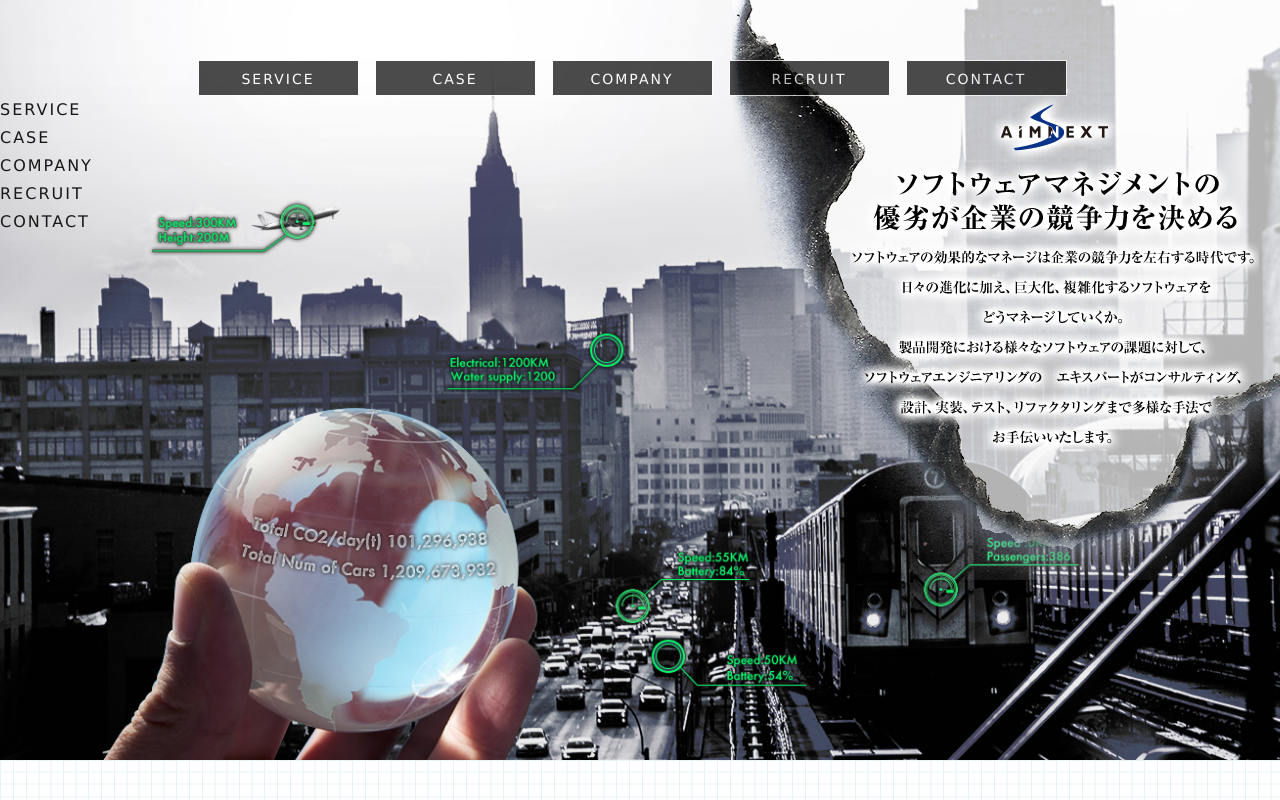
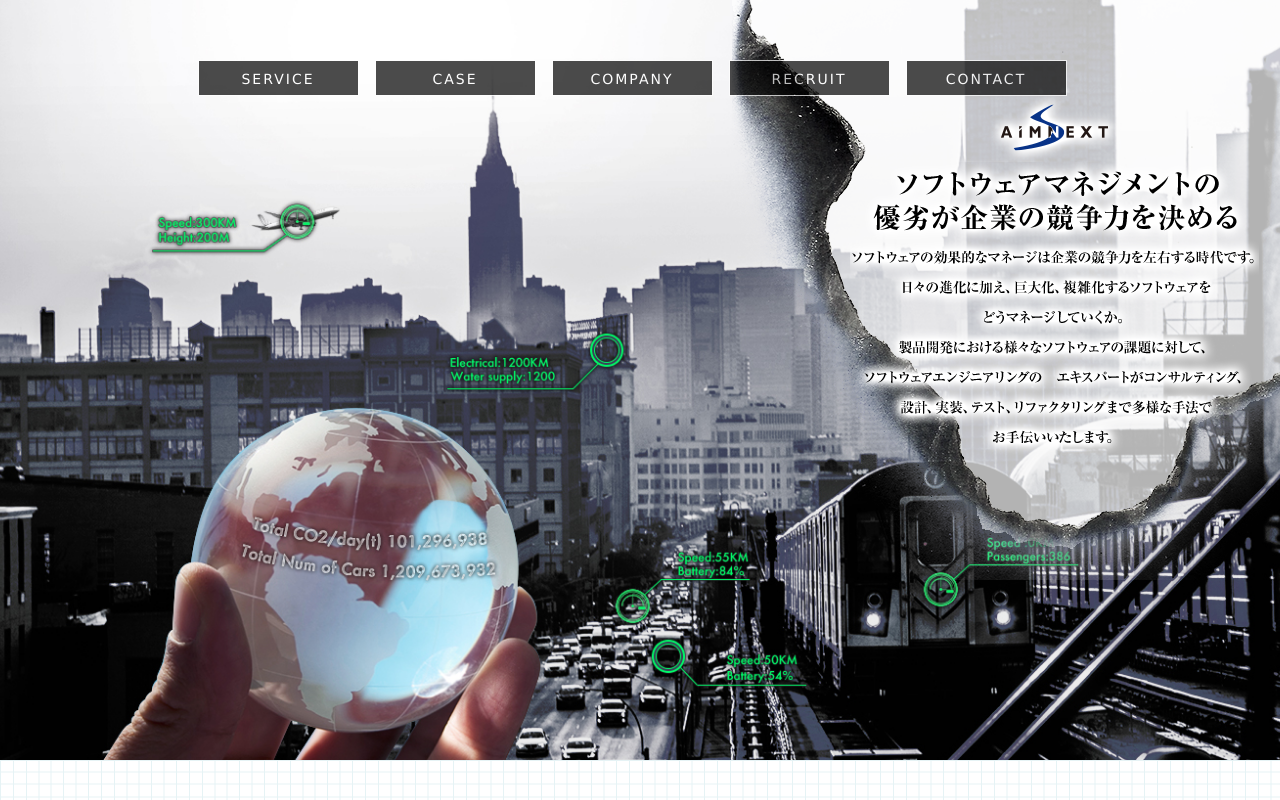
Before and after one commit to aim-kh/ImitationHomePage, a Next.js app: page /home in a window 1280 px wide. Shown: the top 800 px of the page. Built offline with nearby package versions, Linux system fonts and the light colour scheme.

Commit message:
一時保管

```diff
--- a/app/home/components/HomeHeader.tsx
+++ b/app/home/components/HomeHeader.tsx
@@ -22,27 +22,6 @@ export async function HomeHeader(){
             <ContentsMenu
                 CustomClassName="bg-black opacity-70 border-white text-[#fff] hover:opacity-40 mt-[60px]"
             />
-            <div>
-                <nav>
-                    <ul>
-                        <li> {/*href は後程修正 */}
-                            <Link href="./service/index.html">SERVICE</Link>
-                        </li>
-                        <li>
-                            <Link href="./case/index.html">CASE</Link>
-                        </li>
-                        <li>
-                            <Link href="./company/index.html">COMPANY</Link>
-                        </li>
-                        <li>
-                            <Link href="./recruit/index.html">RECRUIT</Link>
-                        </li>
-                        <li>
-                            <Link href="./contact.html">CONTACT</Link>
-                        </li>
-                    </ul>
-                </nav>
-            </div>
         </header>
     )
 }
--- a/components/Contents/BreadCrumbItem.tsx
+++ b/components/Contents/BreadCrumbItem.tsx
@@ -2,7 +2,7 @@ import { breadCrumbNameMap , breadCrumbTree} from "constants/bread_crumb_name_ma
 import Link from "next/link";
 
 
-export function breadCrumbItem () {
+export function BreadCrumbItem () {
     const breadCrumbItemList = Object.keys(breadCrumbNameMap);
 
     return(
--- a/components/Contents/BreadCrumbs.tsx
+++ b/components/Contents/BreadCrumbs.tsx
@@ -3,6 +3,7 @@ import { breadCrumbNameMap } from "constants/bread_crumb_name_map";
 import Link from "next/link";
 import { usePathname } from "next/navigation";
 import React from "react";
+import { BreadCrumbItem } from "./BreadCrumbItem";
 
 
 export function BreadCrumbs () {
@@ -10,6 +11,8 @@ export function BreadCrumbs () {
     const pathname = usePathname();
     const rawSegmentsList = decodeURI(pathname).substring(1).split("/"); // 先頭""以外のパス部分を分割
     const pathSegmentsList = [""].concat(rawSegmentsList); // 先頭に""を追加（HOME）
+    const [hoverdPath, setHoverdPath] = React.useState<string | null>(null); // ホバーしたパスを保存するための状態
+
     return(
         <div>
             <nav className="bg-[#1d1b2c] px-[16px] text-[#fff] h-[66px] flex items-center font-hirakaku tracking-[1.5px] text-[14px]">
@@ -17,6 +20,7 @@ export function BreadCrumbs () {
                     {pathSegmentsList.map((pathSegment, index) => {
                         const url = "/" + pathSegmentsList.slice(1, index + 1).join("/")
                         console.log(url)
+                        const breadCrumbItem = breadCrumbNameMap[url] // URLに対応する表示名を取得
                         const displayName = breadCrumbNameMap[url] || pathSegment // URLに対応する表示名を取得
 
                         return(
@@ -25,10 +29,18 @@ export function BreadCrumbs () {
                                     index !== 0 &&
                                     <span className="my-[12px] block mt-[9px] w-[8px] h-[8px] mx-[10px] border-t border-[#0094af] border-r border-[#0094af] rotate-45"></span>
                                 }
-                                <li className={`${index === pathSegmentsList.length - 1 ?  "bg-[#1c637a] border-[#1c637a] ": "hover:bg-[#1c637a] hover:opacity-70"} rounded-[3px] text-center text-[#fff] ml-[10px] px-[7px] py-[6px]`}>
-                                    <Link href={url}>
-                                            {displayName}
-                                    </Link>
+                                <li
+                                    className={`${index === pathSegmentsList.length - 1 ?  "bg-[#1c637a] border-[#1c637a] ": ""} rounded-[3px] text-[#fff] ml-[10px] px-[7px] py-[6px]`}
+                                    onMouseEnter={() => setHoverdPath(url)} // ホバーしたときの処理
+                                    onMouseLeave={() => setHoverdPath(null)} // ホバーが外れたときの処理
+                                >
+                                    <Link href={url} className={`${index === pathSegmentsList.length - 1 ? "": "hover:bg-[#1c637a] hover:opacity-70"} `}>{displayName}</Link>
+                                    {hoverdPath === url && index !== pathSegmentsList.length - 1 && (
+                                        <div className=" absolute mt-5000 opacity-1000 bg-[#1c637a]">
+                                            <BreadCrumbItem/>
+                                        </div>
+
+                                    )}
                                 </li>
                             </React.Fragment>
                         );
--- /dev/null
+++ b/components/Contents/sample.pankuzu.tsx
@@ -0,0 +1,52 @@
+"use client"
+import { breadCrumbNameMap } from "constants/bread_crumb_name_map";
+import Link from "next/link";
+import { usePathname } from "next/navigation";
+import React from "react";
+
+export function BreadCrumbs () {
+    const pathname = usePathname();
+    const rawSegmentsList = decodeURI(pathname).substring(1).split("/");
+    const pathSegmentsList = [""].concat(rawSegmentsList);
+
+    return (
+        <div>
+            <nav className="bg-[#1d1b2c] px-[16px] text-[#fff] h-[66px] flex items-center font-hirakaku tracking-[1.5px] text-[14px]">
+                <ul className="w-[1180px] flex gap-2 mx-auto wrap items-center">
+                    {pathSegmentsList.map((pathSegment, index) => {
+                        const url = "/" + pathSegmentsList.slice(1, index + 1).join("/");
+                        const item = breadCrumbNameMap[url];
+                        const displayName = typeof item === "string" ? item : item?.name ?? pathSegment;
+
+                        const children = typeof item === "object" && item.children;
+
+                        return (
+                            <React.Fragment key={url}>
+                                {index !== 0 && (
+                                    <span className="my-[12px] block mt-[9px] w-[8px] h-[8px] mx-[10px] border-t border-[#0094af] border-r border-[#0094af] rotate-45"></span>
+                                )}
+                                <li className={`group relative ${index === pathSegmentsList.length - 1 ? "bg-[#1c637a]" : "hover:bg-[#1c637a] hover:opacity-70"} rounded-[3px] text-center text-[#fff] ml-[10px] px-[7px] py-[6px]`}>
+                                    <Link href={url}>
+                                        {displayName}
+                                    </Link>
+
+                                    {children && (
+                                        <ul className="absolute top-full left-0 mt-2 w-max bg-white text-black text-left rounded shadow-md z-10 opacity-0 group-hover:opacity-100 pointer-events-none group-hover:pointer-events-auto transition-opacity duration-200">
+                                            {children.map(child => (
+                                                <li key={child.href}>
+                                                    <Link href={child.href} className="block px-4 py-2 hover:bg-gray-100">
+                                                        {child.name}
+                                                    </Link>
+                                                </li>
+                                            ))}
+                                        </ul>
+                                    )}
+                                </li>
+                            </React.Fragment>
+                        );
+                    })}
+                </ul>
+            </nav>
+        </div>
+    );
+}
```
